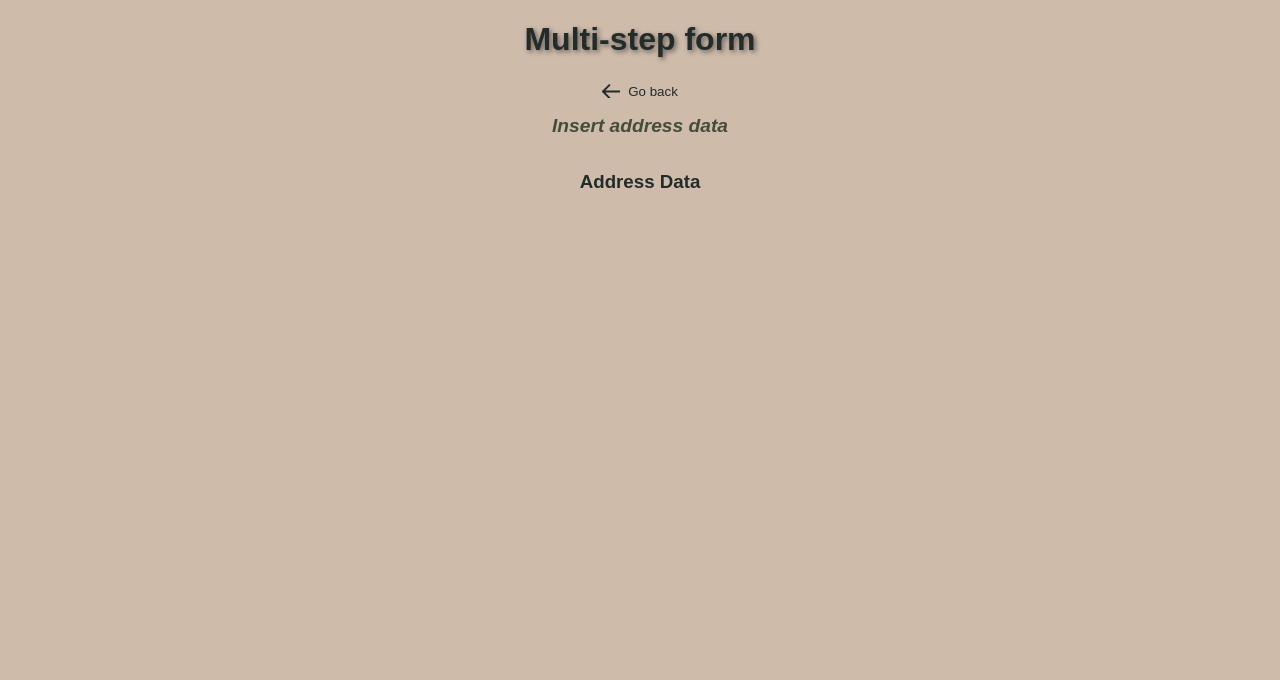
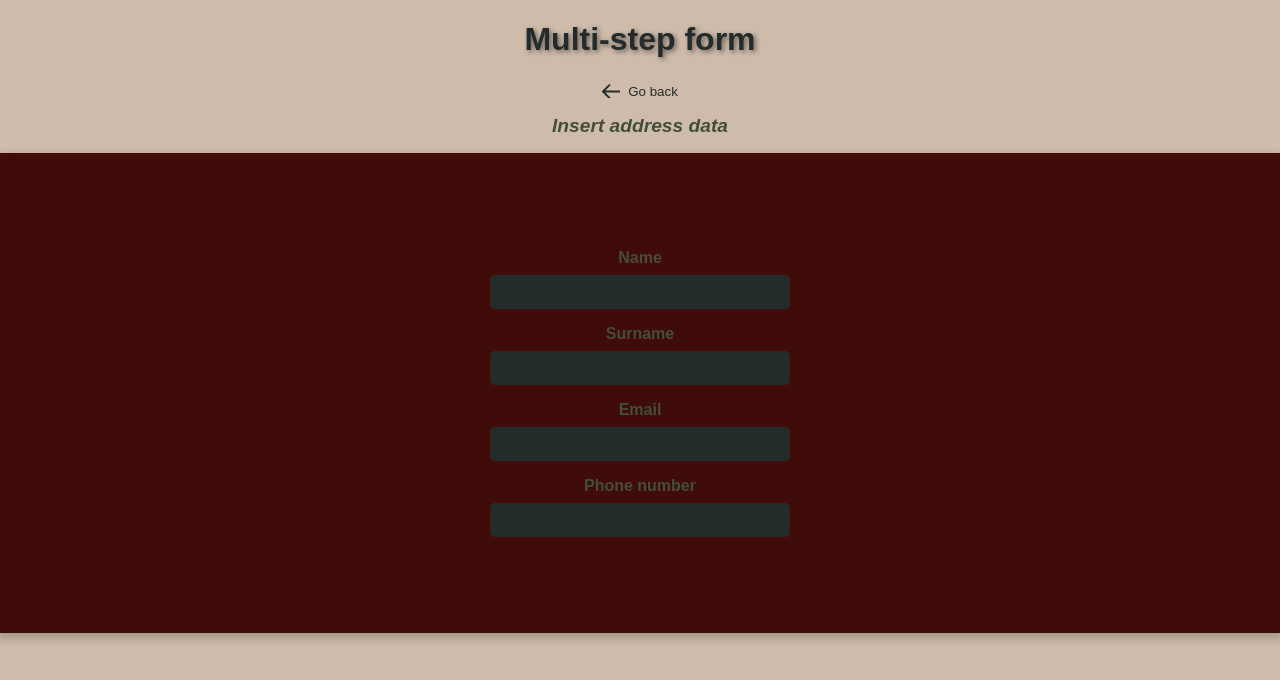
Before and after one commit to salino3/user-form-vanilla-2024, a website: page src/components/addess-details/address-details.html in a window 1280 px wide. Drawn offline with Linux system fonts and the light colour scheme.

Commit message:
fix styles second form

```diff
--- a/src/components/addess-details/address-details.html
+++ b/src/components/addess-details/address-details.html
@@ -6,10 +6,33 @@
     <title>Address Data</title>
     <link rel="stylesheet" href="../../css/styles.css" />
   </head>
+  <main id="main_pages">
   <div class="containerAddresDataForm">
-    <main id="main_pages"></main>
-
-    <h3 id="h3_titleAddressData"></h3>
+      <div class="containerForm">
+        <form
+          action="/save-data"
+          id="addressInfoForm"
+          onsubmit="addressInfoForm(event)"
+        >
+          <div class="boxInput">
+            <label for="name"><b>Name</b></label>
+            <input type="text" id="name" name="name" required />
+          </div>
+          <div class="boxInput">
+            <label for="name"><b>Surname</b></label>
+            <input type="text" id="surname" name="surname" required />
+          </div>
+          <div class="boxInput">
+            <label for="name"><b>Email</b></label>
+            <input type="email" id="email" name="email" required />
+          </div>
+          <div class="boxInput">
+            <label for="name"><b>Phone number</b></label>
+            <input type="text" id="phoneNumber" name="phoneNumber" required />
+          </div>
+        </form>
+      </div>
+    </main>
 
     <script src="./address-data.js"></script>
   </div>
--- /dev/null
+++ b/src/components/addess-details/address-details.scss
@@ -0,0 +1,60 @@
+.containerAddresDataForm {
+  display: flex;
+  flex-direction: column;
+  justify-content: flex-start;
+  align-items: center;
+  gap: var(--size-primary);
+  padding: var(--size-double);
+  background: var(--color-secondary-background);
+  height: 50vh;
+  height: 100%;
+  box-shadow: 0 4px 8px 2px rgba(0, 0, 0, 0.2);
+
+  .containerForm {
+    display: flex;
+    flex-direction: column;
+    justify-content: center;
+    gap: var(--size-half);
+    padding: var(--size-half);
+    min-width: 300px;
+    width: 700px;
+    max-width: 70vw;
+    min-height: 50vh;
+    height: 100%;
+    color: var(--color-secondary);
+
+    #addressInfoForm {
+      display: flex;
+      flex-direction: column;
+      justify-content: space-between;
+      align-items: center;
+      height: 100%;
+      gap: var(--size-primary);
+
+      .boxInput {
+        display: flex;
+        flex-direction: column;
+        gap: var(--size-half);
+        width: 100%;
+        max-width: 300px;
+
+        input {
+          padding: var(--size-half);
+          border: none;
+          border-radius: 5px;
+          background-color: var(--color-primary);
+          color: var(--color-07);
+          font-size: var(--size-small);
+        }
+      }
+    }
+  }
+}
+
+@media screen and (max-width: 700px) {
+  .containerAddresDataForm {
+    .containerForm {
+      max-width: 90vw;
+    }
+  }
+}
--- a/src/scss/styles.scss
+++ b/src/scss/styles.scss
@@ -1,4 +1,5 @@
 @import "../components/user-data/user-data.scss";
+@import "../components/addess-details/address-details.scss";
 
 :root {
   --color-primary: #232c2b;
```
Also changed, not shown: src/components/user-data/user-data.html (+1 -39 lines), src/css/styles.css.
